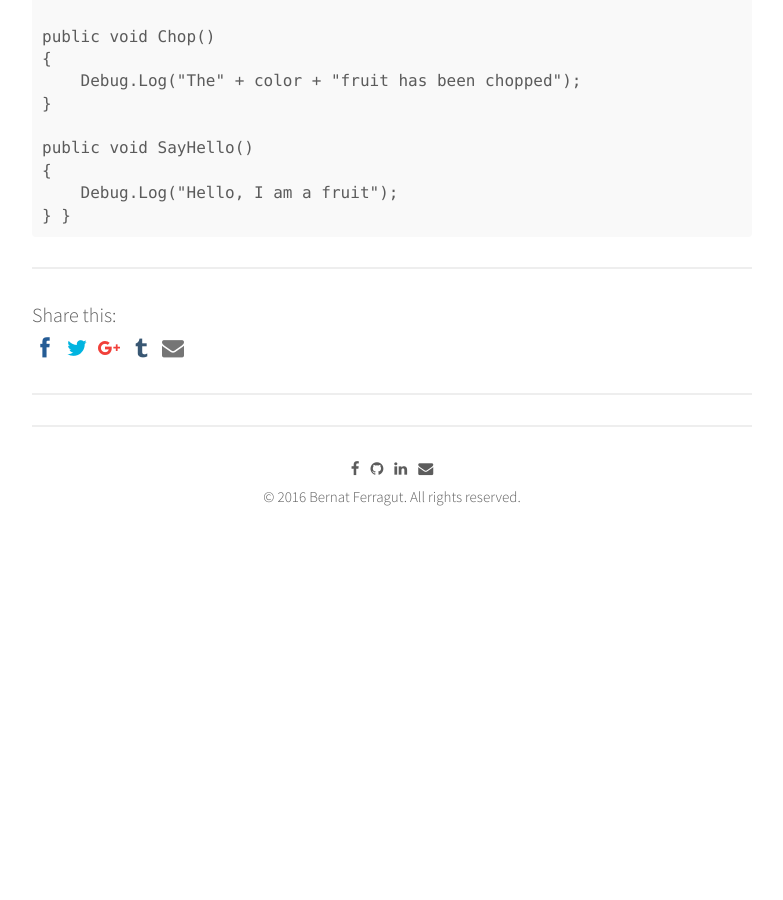
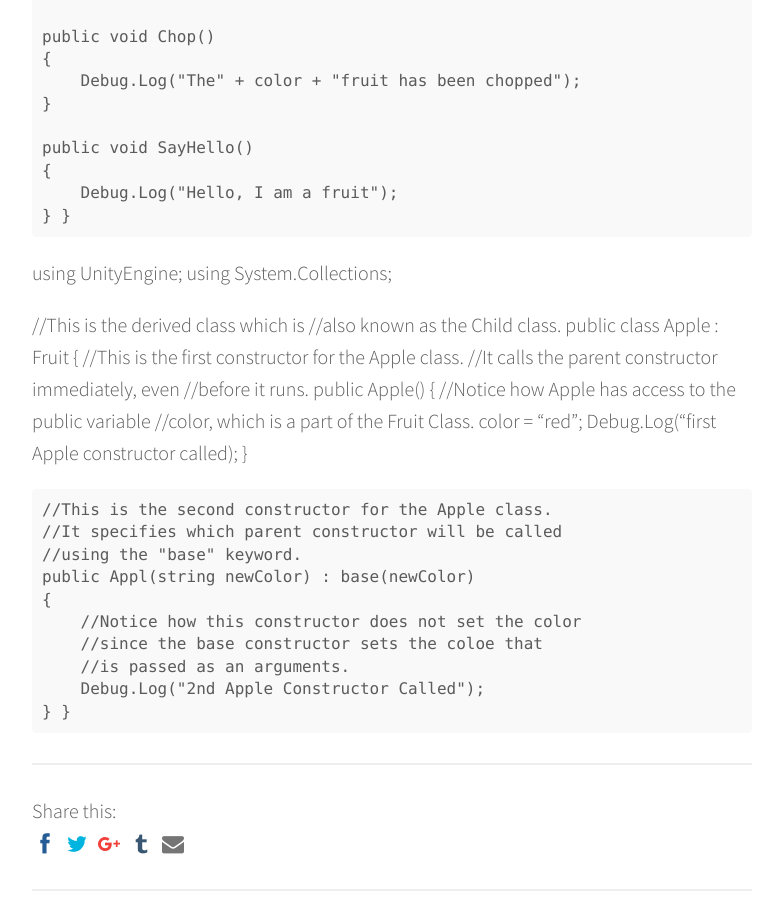
Before and after one commit to bernatferragut/FutureWeb-blog, a Jekyll site: the page built from _posts/22-12-16-VR-Scripting in Unity-2.md.md, in a window 1280 px wide and 900 px high, scrolled down 6591 px. Shown: the whole window, without its empty margins (248-1031 px from the left). Built offline with Jekyll 4.4.1, drawn with Linux system fonts in a browser that asks for light colours; nearby versions of some CDN libraries; comment, search, counter and statistics services are not loaded; before the commit the page ends 7200 px from its top, so only the background shows below that.

Commit message:
Update 22-12-16-VR-Scripting in Unity-2.md.md
Inheritance 2

```diff
--- a/_posts/22-12-16-VR-Scripting in Unity-2.md.md
+++ b/_posts/22-12-16-VR-Scripting in Unity-2.md.md
@@ -303,3 +303,34 @@ public class Fruit
         Debug.Log("Hello, I am a fruit");
     }
 }
+
+using UnityEngine;
+using System.Collections;
+
+//This is the derived class which is
+//also known as the Child class.
+public class Apple : Fruit
+{
+    //This is the first constructor for the Apple class.
+    //It calls the parent constructor immediately, even
+    //before it runs.
+    public Apple()
+    {
+        //Notice how Apple has access to the public variable
+        //color, which is a part of the Fruit Class.
+        color = "red";
+        Debug.Log("first Apple constructor called);
+    }
+
+
+    //This is the second constructor for the Apple class.
+    //It specifies which parent constructor will be called
+    //using the "base" keyword.
+    public Appl(string newColor) : base(newColor)
+    {
+        //Notice how this constructor does not set the color
+        //since the base constructor sets the coloe that
+        //is passed as an arguments.
+        Debug.Log("2nd Apple Constructor Called");
+    }
+}
```
